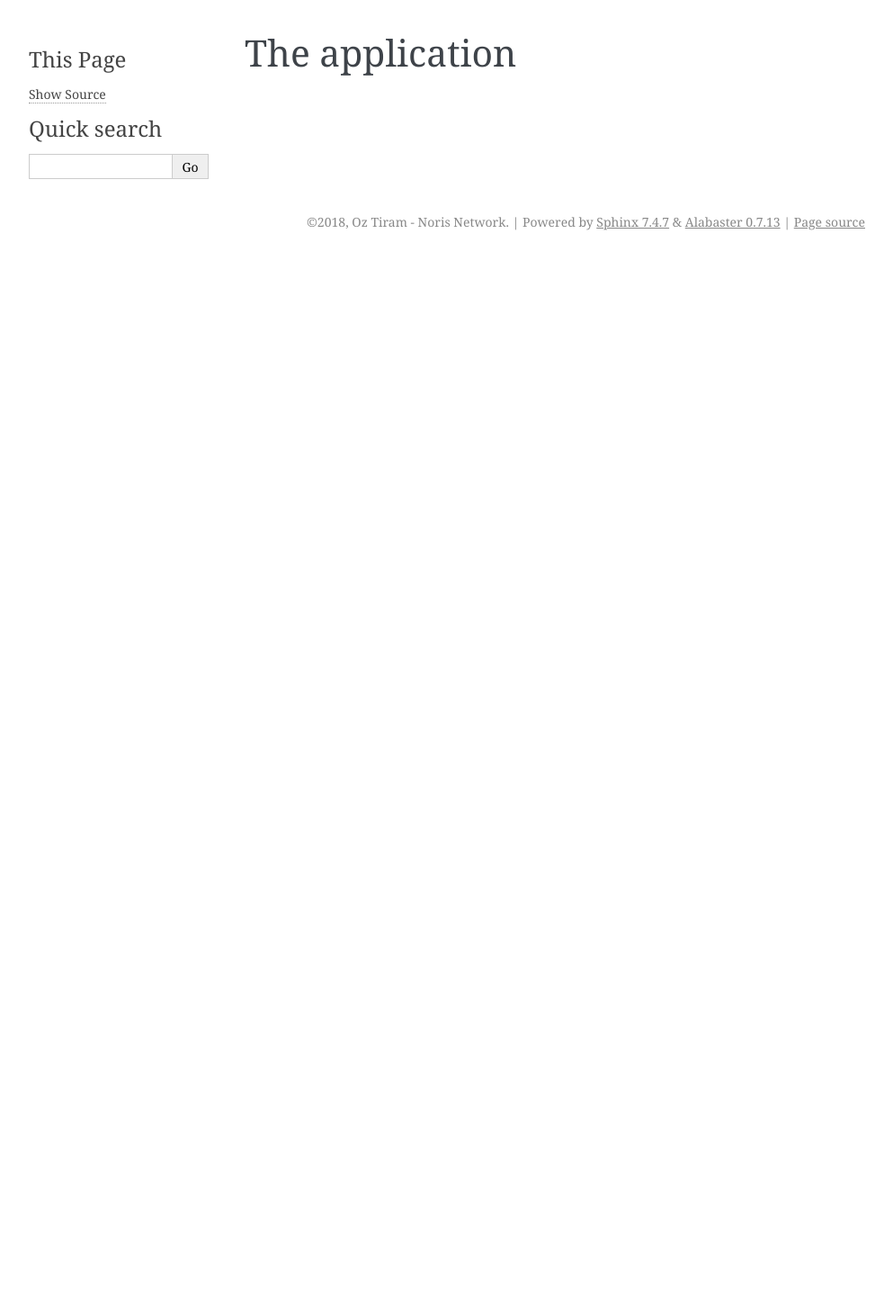
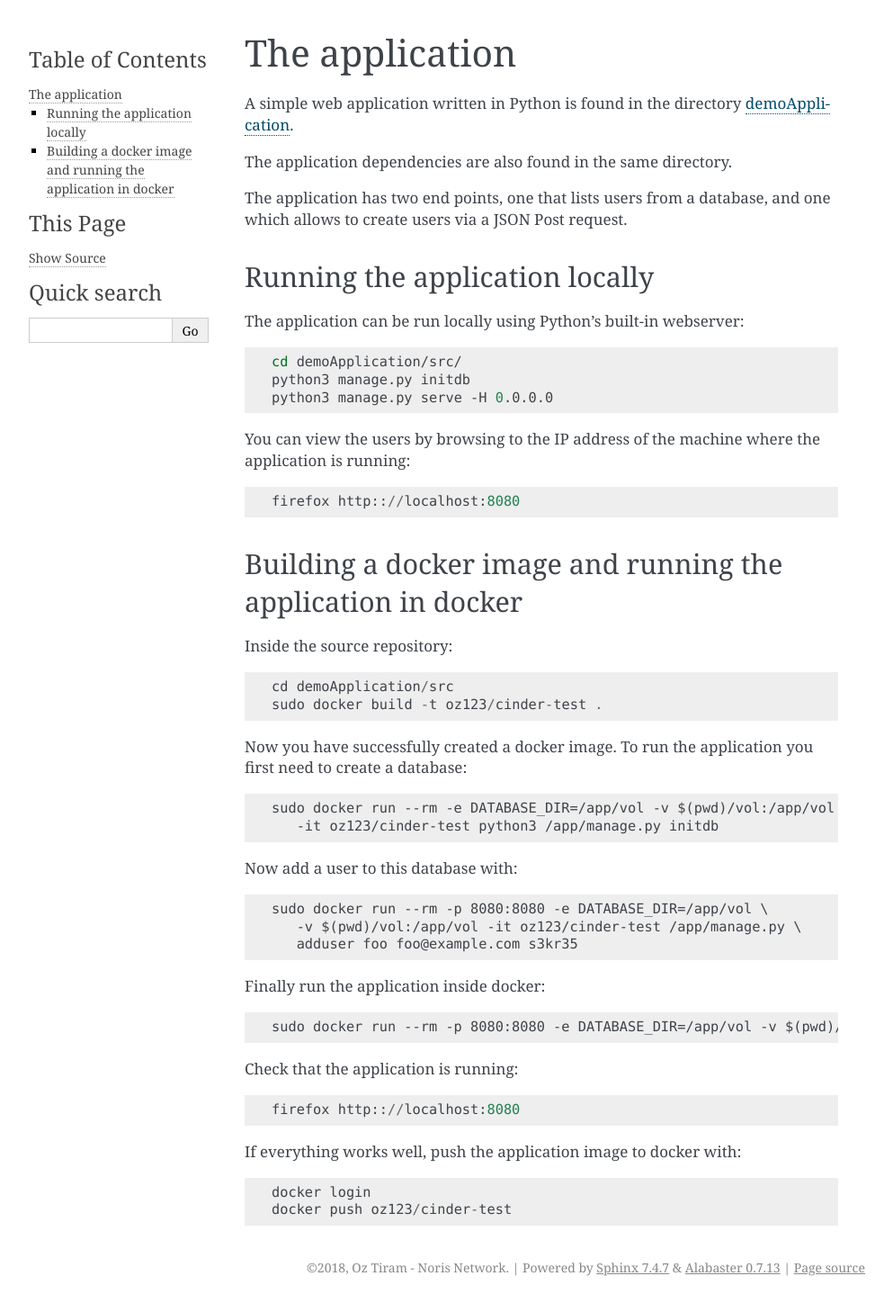
Before and after one commit to noris-network/cinder-demo, a Sphinx documentation site: the page built from docs/source/application.rst, in a window 1280 px wide. Shown: the whole page at 90% size, without its empty margins (148-1141 px from the left). Built offline with Sphinx 7.4.7, drawn with Linux system fonts in a browser that asks for light colours; pages that are not in the unit, such as notebooks, are missing from menus; before the commit the page ends 900 px from its top, so only the background shows below that.

Commit message:
Describe the application
 What it does, how it works, how to use it with docker

```diff
--- a/docs/source/application.rst
+++ b/docs/source/application.rst
@@ -1,2 +1,65 @@
 The application
 ===============
+
+A simple web application written in Python is found in
+the directory demoApplication_.
+
+.. _demoApplication: https://gitlab.noris.net/PI/cinder-test/tree/master/demoApplication
+
+The application dependencies are also found in the same directory.
+
+The application has two end points, one that lists users from a database, and one
+which allows to create users via a JSON Post request.
+
+Running the application locally
+-------------------------------
+The application can be run locally using Python's built-in webserver:
+
+.. code:: shell
+
+   cd demoApplication/src/
+   python3 manage.py initdb
+   python3 manage.py serve -H 0.0.0.0
+
+You can view the users by browsing to the IP address of the machine where the
+application is running:
+
+
+.. code::
+
+   firefox http:://localhost:8080
+
+
+Building a docker image and running the application in docker
+-------------------------------------------------------------
+
+Inside the source repository::
+
+
+   cd demoApplication/src
+   sudo docker build -t oz123/cinder-test .
+
+Now you have successfully created a docker image. To run the application you
+first need to create a database::
+
+   sudo docker run --rm -e DATABASE_DIR=/app/vol -v $(pwd)/vol:/app/vol \
+      -it oz123/cinder-test python3 /app/manage.py initdb
+
+Now add a user to this database with::
+
+   sudo docker run --rm -p 8080:8080 -e DATABASE_DIR=/app/vol \
+      -v $(pwd)/vol:/app/vol -it oz123/cinder-test /app/manage.py \
+      adduser foo foo@example.com s3kr35
+
+Finally run the application inside docker::
+
+   sudo docker run --rm -p 8080:8080 -e DATABASE_DIR=/app/vol -v $(pwd)/vol:/app/vol -it oz123/cinder-test
+
+Check that the application is running::
+
+   firefox http:://localhost:8080
+
+If everything works well, push the application image to docker with::
+
+   docker login
+   docker push oz123/cinder-test
```
